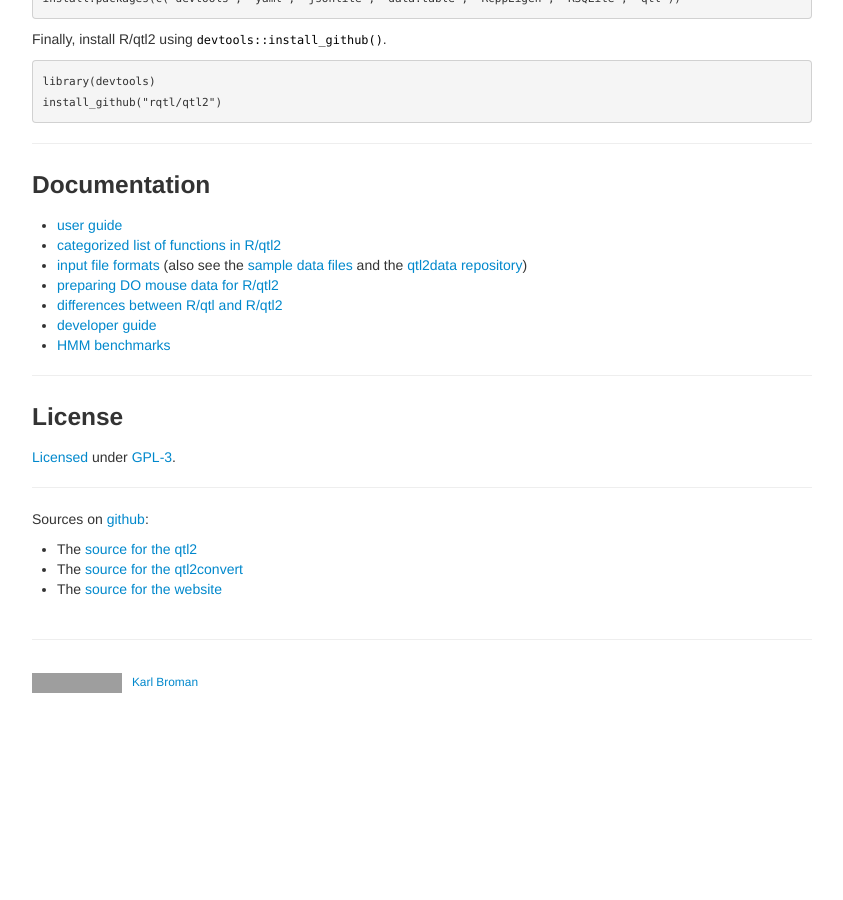
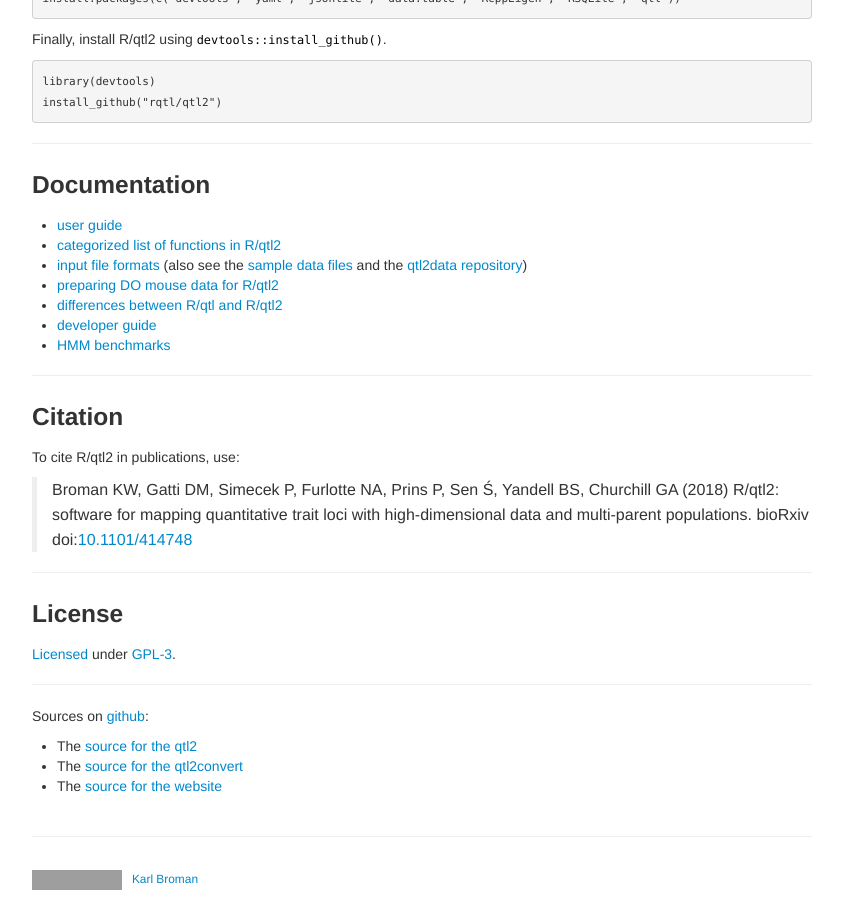
Before and after one commit to rqtl/qtl2, a Jekyll site: the page built from index.md, in a window 1280 px wide and 900 px high, scrolled down 681 px. Shown: the whole window, without its empty margins (218-1061 px from the left). Built offline with Jekyll 4.4.1, drawn with Linux system fonts in a browser that asks for light colours; before the commit the page ends 1384 px from its top, so only the background shows below that; grey boxes are pictures that could not be loaded.

Commit message:
Add citation in ReadMe and main page

```diff
--- a/index.md
+++ b/index.md
@@ -74,6 +74,18 @@
 
 ---
 
+### Citation
+
+To cite R/qtl2 in publications, use:
+
+> Broman KW, Gatti DM, Simecek P, Furlotte NA, Prins P, Sen &#346;,
+> Yandell BS, Churchill GA (2018)
+> R/qtl2: software for mapping quantitative trait loci with
+> high-dimensional data and multi-parent populations.
+> bioRxiv doi:[10.1101/414748](https://doi.org/10.1101/414748)
+
+---
+
 ### License
 
 [Licensed](LICENSE) under [GPL-3](https://www.r-project.org/Licenses/GPL-3).
```
Also changed, not shown: ReadMe.md.
